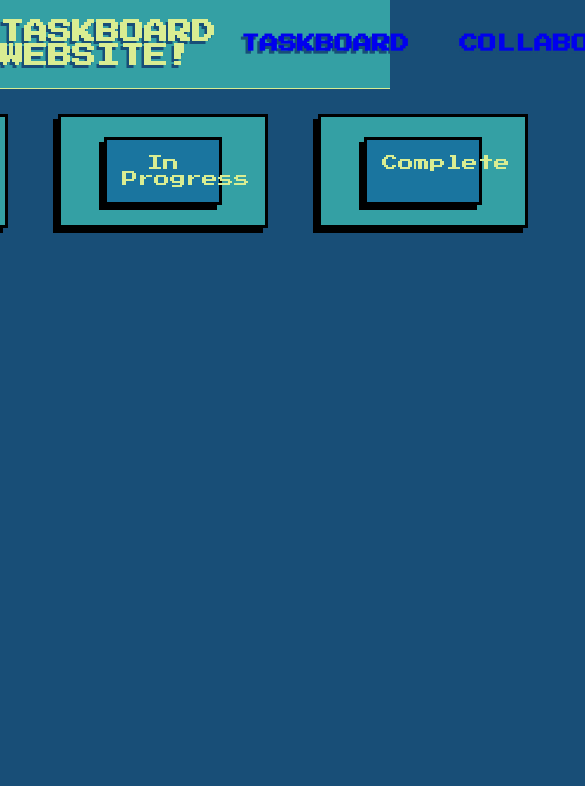
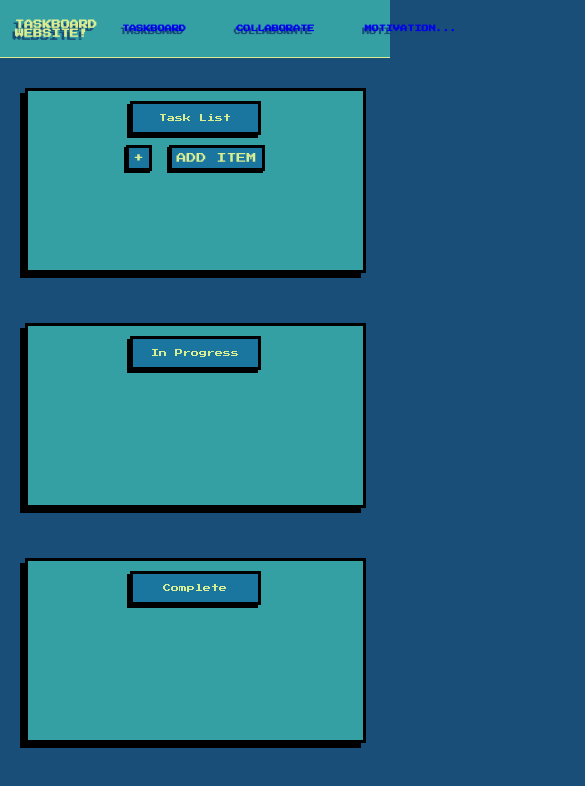
Before and after one commit to sorayaboza/NikitaAlyssaSoraya, a Next.js app in the folder react/: page /Task-Page/tasks in a window 390 px wide. Shown: the top 786 px of the page, 585 px wide, since content can reach past the window. Built offline with nearby package versions, Linux system fonts and the light colour scheme.

Commit message:
added some media styling

```diff
--- a/react/pages/Task-Page/tasks.js
+++ b/react/pages/Task-Page/tasks.js
@@ -16,6 +16,10 @@ export default function Tasks() {
             <div className="task--boards">
                 <div className="task-container">
                     <div id="board"> Task List </div >
+                    <div className="add">
+                        <div id="add-item">+</div>
+                        <div id="add-item">ADD ITEM</div>
+                    </div>
                 </div>
                 <div className="task-container">
                     <div id="board"> In Progress </div>
--- a/react/styles/globals.css
+++ b/react/styles/globals.css
@@ -15,7 +15,7 @@ body {
   color: #D9ED92;
   text-shadow: -2.5px 2.5px #184E77;
   border-bottom: 1px solid #D9ED92;
-
+  padding-left: 15px;
 
   display: flex;
   flex-direction: row;
@@ -44,7 +44,7 @@ a:hover { text-decoration: none; color:#1A759F; }
 .task--boards {
   display: flex;
   justify-content: center;
-  padding: 15px;
+  padding: 20px;
   gap: 30px;
 }
 
@@ -54,22 +54,78 @@ a:hover { text-decoration: none; color:#1A759F; }
   background: #34A0A4;
   box-shadow: -5px 5px black;
   margin: 10px;
-  padding: 20px;
+  padding: 10px;
   width: 100%;
-  justify-content: center;
+  height: 75vh;
+  flex-direction: column;
+  align-items: center;
 }
 
 #board {
   color: #D9ED92;
   border: solid 3px black;
   background: #1A759F;
-  box-shadow: -5px 5px black;
+  box-shadow: -3px 3px black;
   padding: 15px;
-  width: 50%;
+  width: 60%;
+  font-size: 12px;
+  justify-content: center;
+  margin: 10px;
+  margin-top: 0px;
 }
 
-@media only screen and (max-width: 600px) {
-  body {
+.add {
+  display: flex;
+  flex-direction: row;
+  font-size: 10px;
+  gap: 17px;
+}
+#add-item {
+  color: #D9ED92;
+  border: solid 3px black;
+  box-shadow: -2px 2px black;
+  padding: 5px;
+  background: #1A759F;
+}
 
+@media only screen and (max-width: 1100px) {
+  .nav-bar {
+    font-size: 9px;
+  }
+
+  .task-container {
+    max-width: 90%;
+    align-self: center;
   }
 }
+@media only screen and (max-width: 850px) {
+  .nav-bar {
+    font-size: 8px;
+  }
+  #board {
+    font-size: 10px;
+    width: 105px;
+  }
+}
+@media only screen and (max-width: 700px) {
+  .nav-bar {
+    font-size: 7px;
+  }
+  #board {
+    font-size: 8px;
+    width: 105px;
+    padding: 10px;
+  }
+}
+@media only screen and (max-width: 600px) {
+  .nav-bar {
+    font-size: 6.1px;
+  }
+
+  .task--boards {
+    display: flex;
+    flex-direction: column;
+    justify-content: center;
+    height: 80vh;
+  }
+}
```
Also changed, not shown: 2 other files (tests, documents, lock files or other folders).
